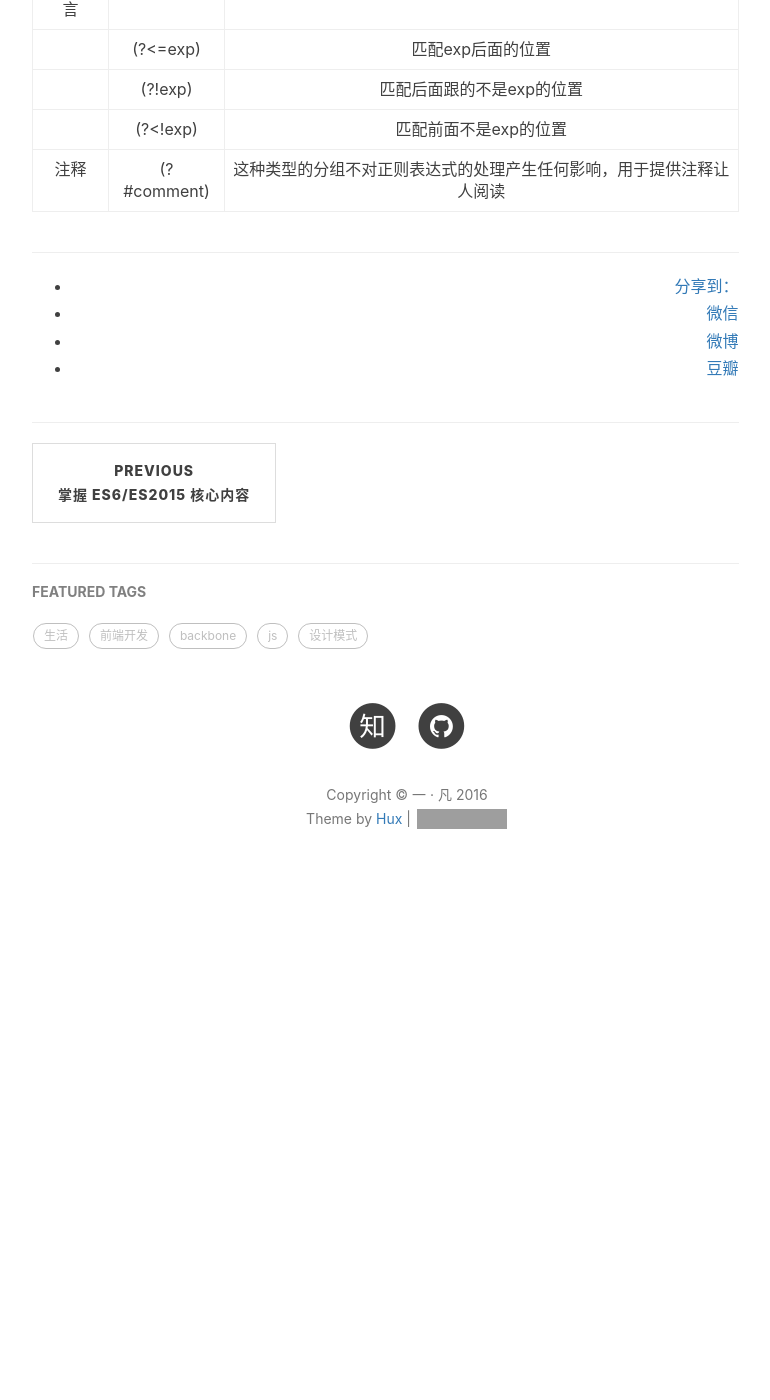
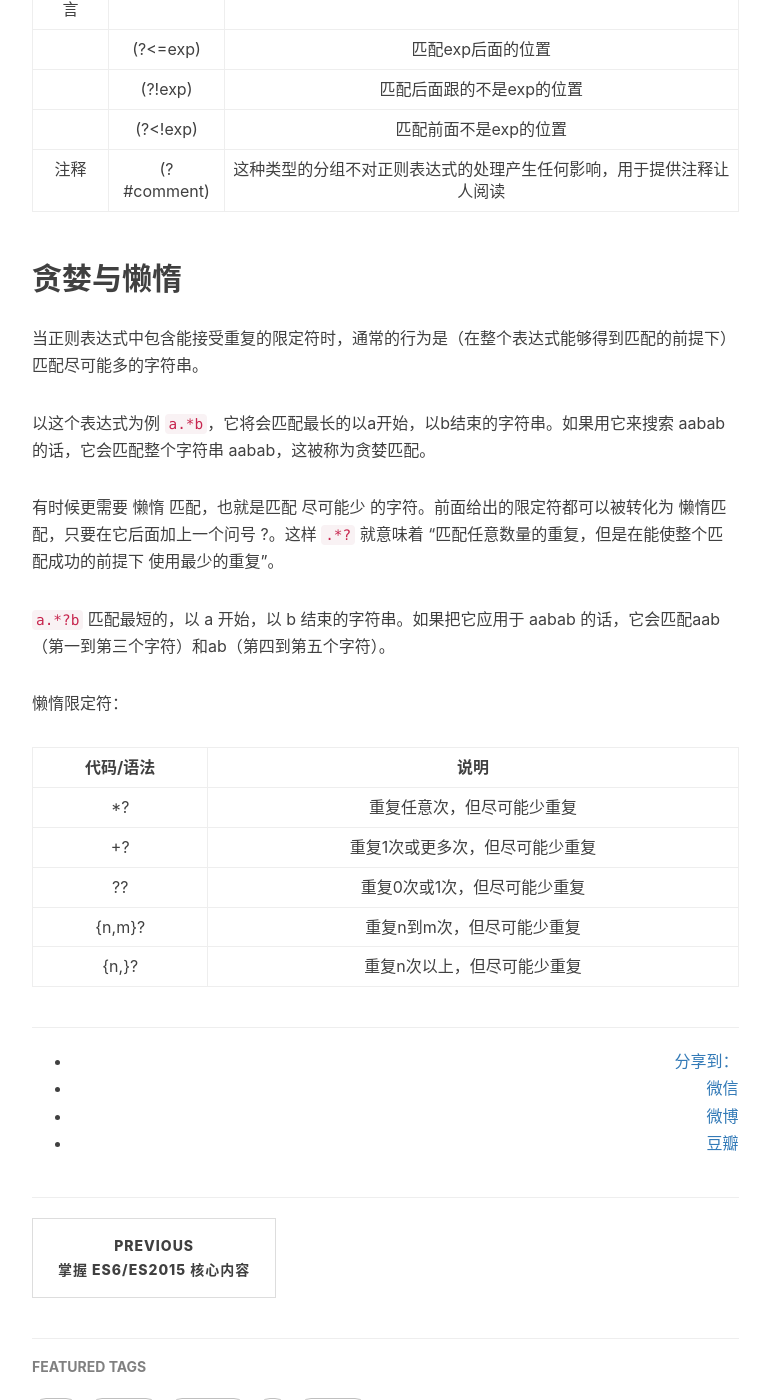
Before and after one commit to CherishLyf/CherishLyf.github.io, a Jekyll site: the page built from _posts/2016-12-27-reg.markdown, in a window 1280 px wide and 1400 px high, scrolled down 3351 px. Shown: the whole window, without its empty margins (233-1003 px from the left). Built offline with Jekyll 4.4.1, drawn with Linux system fonts in a browser that asks for light colours; nearby versions of some CDN libraries; comment, search, counter and statistics services are not loaded; before the commit the page ends 4274 px from its top, so only the background shows below that; grey boxes are pictures that could not be loaded.

Commit message:
正则表达式

```diff
--- a/_posts/2016-12-27-reg.markdown
+++ b/_posts/2016-12-27-reg.markdown
@@ -90,3 +90,23 @@ tags:
 |        |   (?!exp)   | 	匹配后面跟的不是exp的位置 |
 |        |   (?<!exp)  | 	匹配前面不是exp的位置 |
 |  注释   | (?#comment) | 这种类型的分组不对正则表达式的处理产生任何影响，用于提供注释让人阅读 |
+
+## 贪婪与懒惰
+
+当正则表达式中包含能接受重复的限定符时，通常的行为是（在整个表达式能够得到匹配的前提下）匹配尽可能多的字符串。
+
+以这个表达式为例 `a.*b`，它将会匹配最长的以a开始，以b结束的字符串。如果用它来搜索 aabab 的话，它会匹配整个字符串 aabab，这被称为贪婪匹配。
+
+有时候更需要 懒惰 匹配，也就是匹配 尽可能少 的字符。前面给出的限定符都可以被转化为 懒惰匹配，只要在它后面加上一个问号 ?。这样 `.*?` 就意味着 “匹配任意数量的重复，但是在能使整个匹配成功的前提下 使用最少的重复”。
+
+`a.*?b` 匹配最短的，以 a 开始，以 b 结束的字符串。如果把它应用于 aabab 的话，它会匹配aab（第一到第三个字符）和ab（第四到第五个字符）。
+
+懒惰限定符：
+
+| 代码/语法     |            说明            |
+| :-----: | :----------------------:   |
+|    *?    | 重复任意次，但尽可能少重复 |
+|    +?    | 重复1次或更多次，但尽可能少重复 |
+|    ??    | 重复0次或1次，但尽可能少重复 |
+|  {n,m}?  | 重复n到m次，但尽可能少重复 |
+|   {n,}?  | 重复n次以上，但尽可能少重复 |
```
